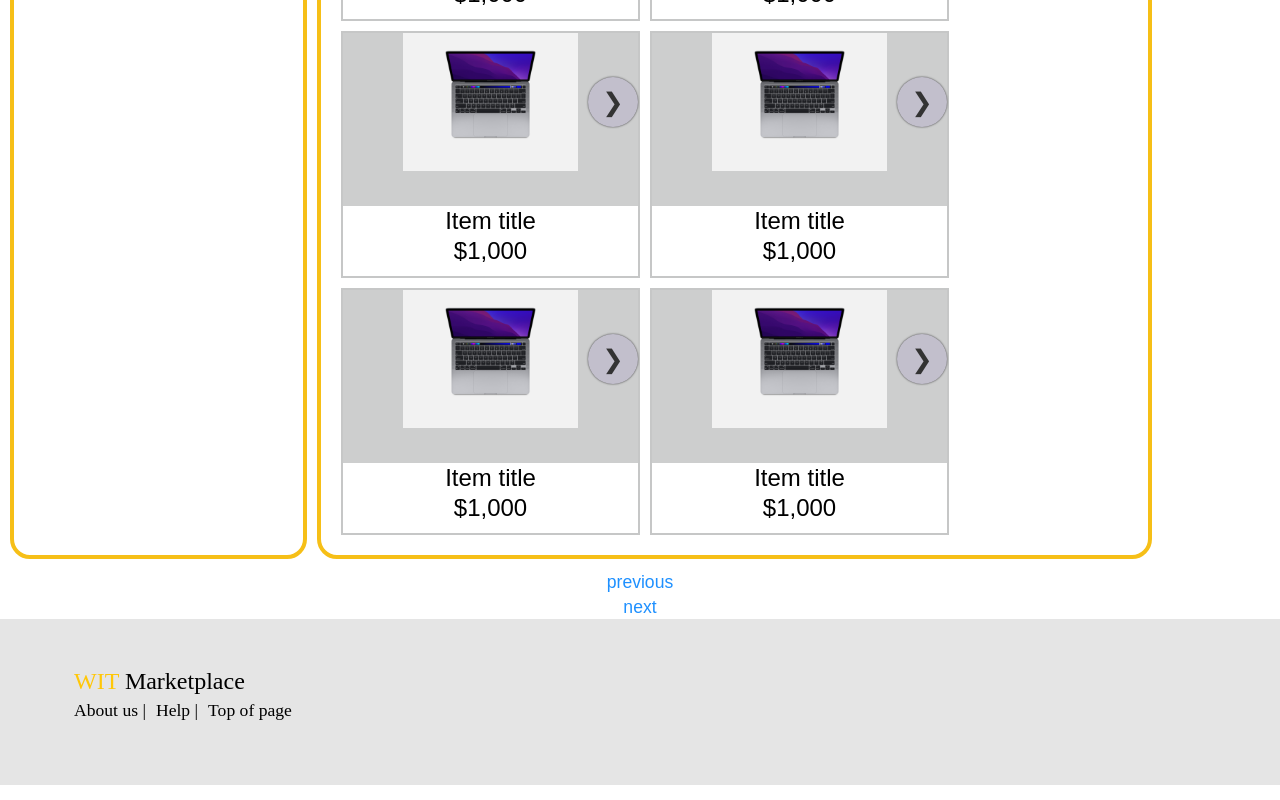
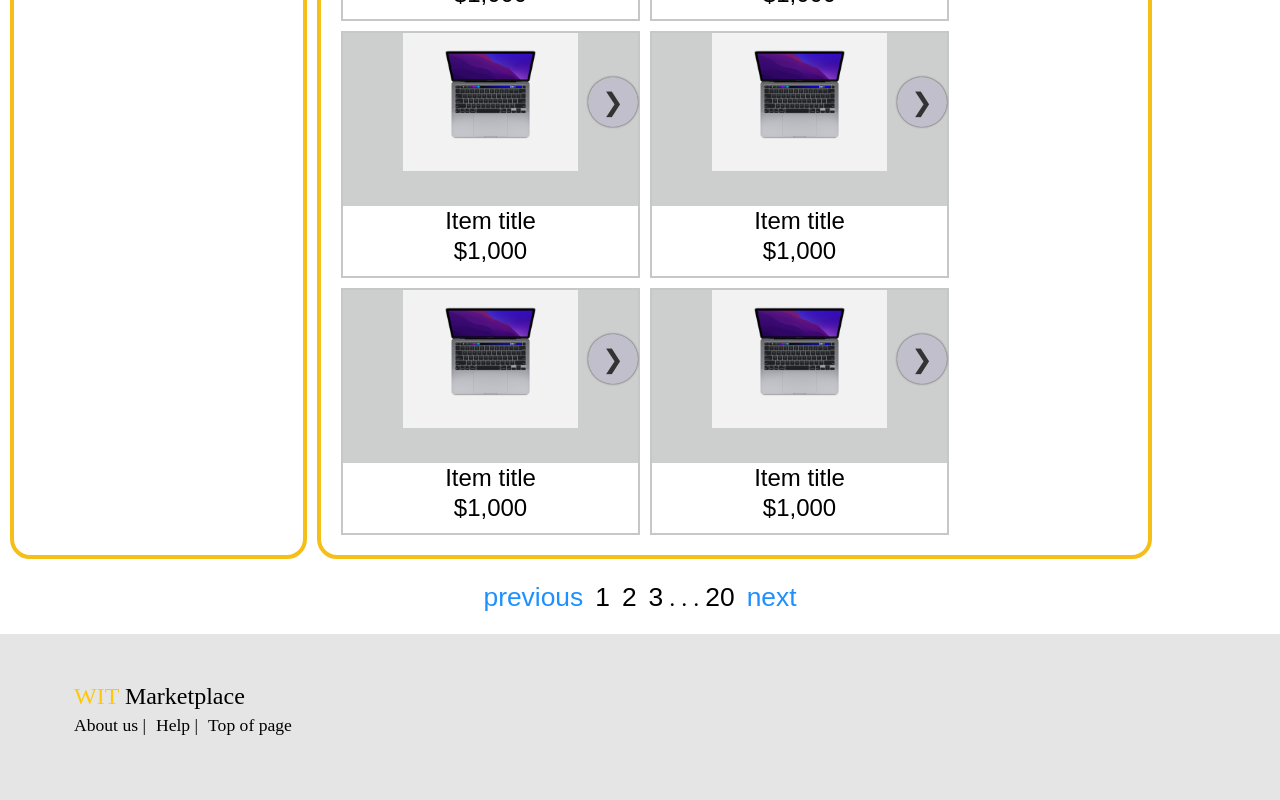
Before and after one commit to Stinny/WIT-Marketplace, a React (Create React App) app in the folder client/: page /listing in a window 1280 px wide. Shown: the part 3250-4050 px from the top of the page. Built offline with nearby package versions, Linux system fonts and the light colour scheme.

Commit message:
Done with search results?

```diff
--- a/client/src/pages/Listing.js
+++ b/client/src/pages/Listing.js
@@ -180,8 +180,13 @@ const Listings = () => {
 
             <div id='page-select'>
                 <div>
-                    <button className='filter blue'>previous</button> <br/>
-                    <button className='filter blue'>next</button> <br/>
+                    <button className='filter blue'>previous</button>
+                    <button className='filter'>1</button>
+                    <button className='filter'>2</button>
+                    <button className='filter'>3</button>
+                    . . .
+                    <button className='filter'>20</button>
+                    <button className='filter blue'>next</button>
                 </div>
             </div>
         </div>
--- a/client/src/styles/listingStyles.css
+++ b/client/src/styles/listingStyles.css
@@ -7,7 +7,6 @@
     border: 4px #f6bf17 solid;
     border-radius: 20px;
     margin-right: 10%;
-    margin-bottom: 10px;
     display: inline-flex;
     flex-direction: row;
     padding: 10px;
@@ -18,7 +17,6 @@
 
 .filter-con{
     border: 4px #f6bf17 solid;
-    margin-bottom: 10px;
     display: inline-flex;
     border-radius: 20px;
     margin-right: 10px;
@@ -131,3 +129,8 @@
 #page-select{
     text-align: center;
 }
+
+#page-select div{
+    font-size: 1.5em;
+    margin: 20px;
+}
```
